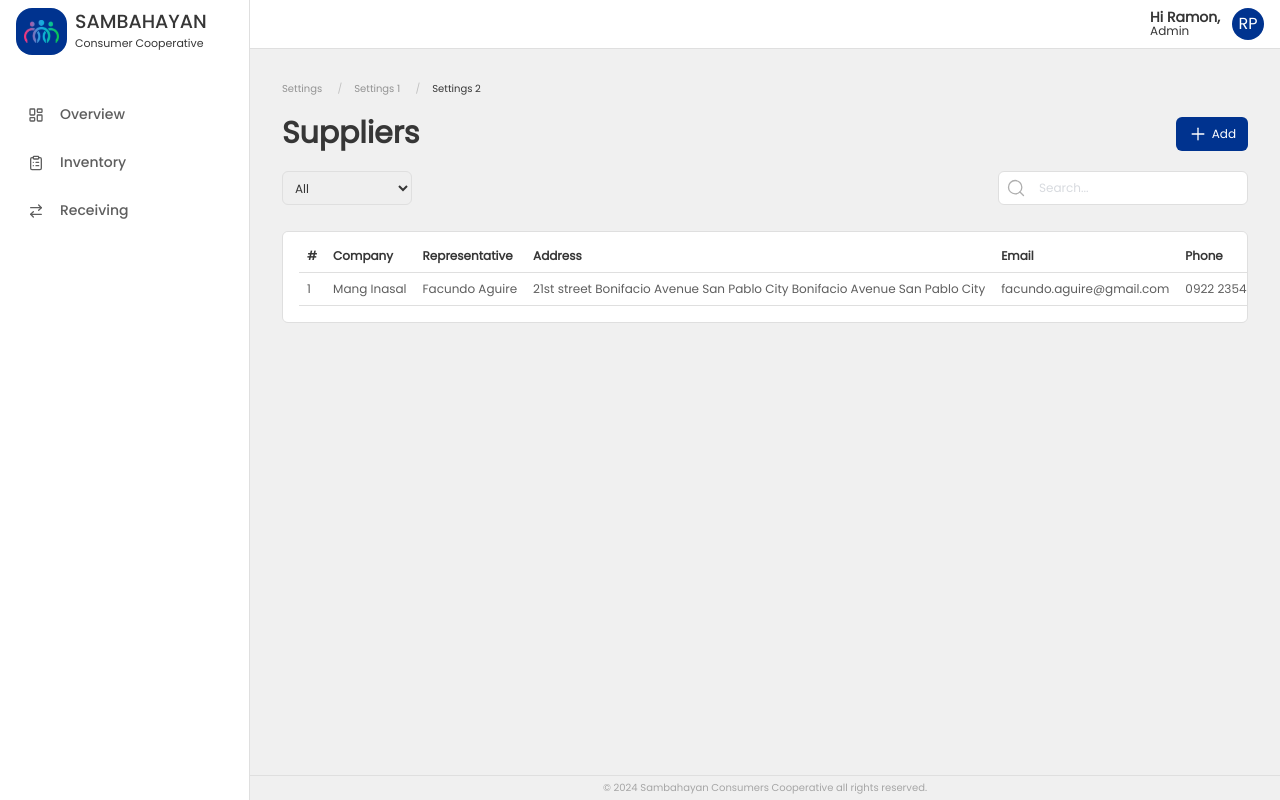
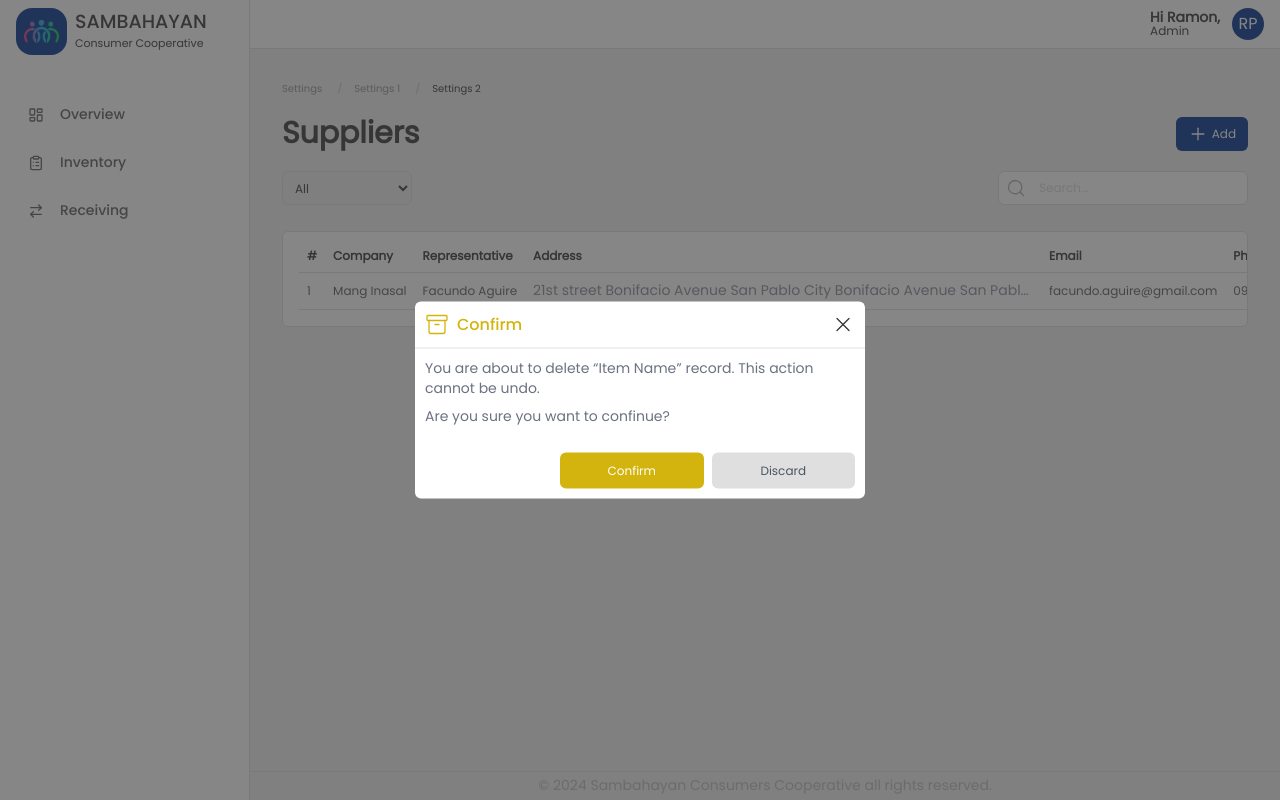
Before and after one commit to monmonplaza/viter-scc-v2, a React (Vite) app: page /system/products in a window 1280 px wide. Built offline with nearby package versions, Linux system fonts and the light colour scheme.

Commit message:
ongoing ui conversion

```diff
--- a/src/components/pages/developer/products/Product.jsx
+++ b/src/components/pages/developer/products/Product.jsx
@@ -1,6 +1,7 @@
 import Breadcrumbs from "@/components/partials/Breadcrumbs.jsx";
 import Footer from "@/components/partials/Footer.jsx";
 import Header from "@/components/partials/Header.jsx";
+import ModalConfirm from "@/components/partials/modal/ModalConfirm.jsx";
 import Navigation from "@/components/partials/Navigation.jsx";
 import { Plus } from "lucide-react";
 import ModalProduct from "./ModalProduct.jsx";
@@ -37,6 +38,7 @@ const Product = () => {
         </main>
       </div>
       {/* <ModalProduct /> */}
+      <ModalConfirm />
     </>
   );
 };
--- /dev/null
+++ b/src/components/partials/modal/ModalConfirm.jsx
@@ -0,0 +1,38 @@
+import { Archive, X } from "lucide-react";
+import React from "react";
+import WrapperModal from "../wrapper/WrapperModal.jsx";
+
+const ModalConfirm = () => {
+  return (
+    <WrapperModal>
+      <div className="modal-center rounded-md">
+        <div className="p-2.5 border-b border-line flex justify-between">
+          <h3 className="flex items-center gap-2 !font-medium text-warning mb-0">
+            <Archive />
+            Confirm
+          </h3>
+          <button type="button">
+            <X />
+          </button>
+        </div>
+
+        <div className="p-2.5">
+          <p className="text-sm mb-2">
+            You are about to delete “Item Name” record. This action cannot be
+            undo.
+          </p>
+          <p> Are you sure you want to confinue?</p>
+        </div>
+
+        <div className="flex p-2.5 gap-2 justify-end w-[70%] ml-auto">
+          <button className="btn btn-warning center-all w-full ">
+            Confirm
+          </button>
+          <button className="btn btn-discard center-all w-full">Discard</button>
+        </div>
+      </div>
+    </WrapperModal>
+  );
+};
+
+export default ModalConfirm;
--- a/src/index.css
+++ b/src/index.css
@@ -41,7 +41,7 @@
   }
 
   body {
-    @apply text-dark leading-relaxed font-regular font-normal;
+    @apply text-dark leading-relaxed font-regular;
   }
 
   a {
@@ -57,7 +57,7 @@
   }
 
   p {
-    @apply text-balance mb-1.5;
+    @apply mb-1.5 text-sm text-gray-500;
   }
   h1,
   h2,
@@ -241,6 +241,10 @@
   .btn-accent {
     @apply bg-accent text-light hover:bg-opacity-90;
   }
+  .btn-warning {
+    @apply text-light bg-warning hover:bg-opacity-5;
+  }
+
   .btn-discard {
     @apply text-gray-600 bg-line hover:bg-opacity-5;
   }
```
